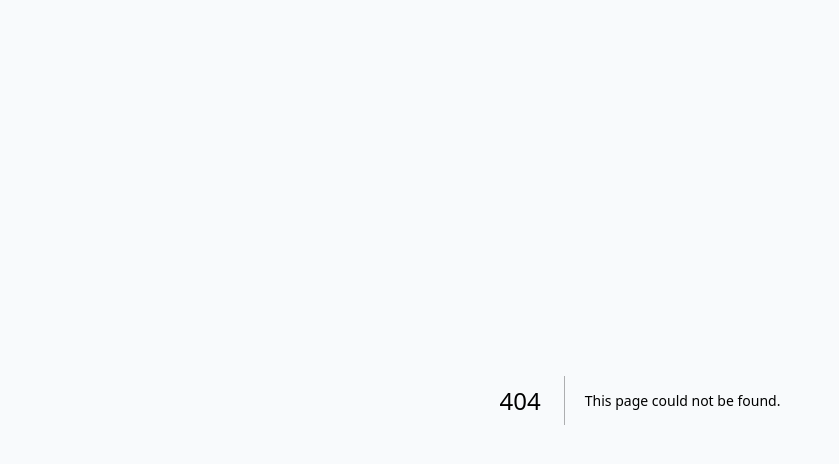
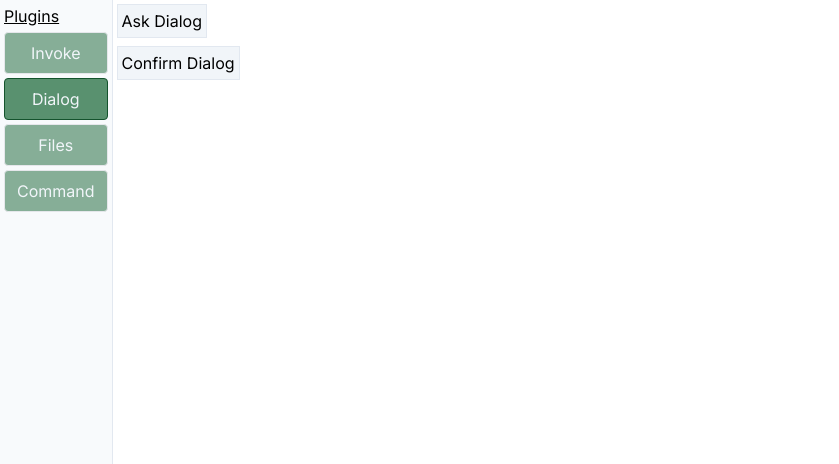
Before and after one commit to martin-opensky/create-tauri-2-next-14-app, a Next.js app: page /dialog in a window 1280 px wide. Before the commit this address had no page. Shown: the top 464 px of the page, without its empty margins (0-839 px from the left). Built offline with nearby package versions, Linux system fonts and the light colour scheme.

Commit message:
feat: improve layout

```diff
--- /dev/null
+++ b/src/app/command/page.tsx
@@ -0,0 +1,29 @@
+'use client'
+import { useState } from 'react'
+import { Command } from '@tauri-apps/plugin-shell'
+
+export default function Invoke() {
+  const [output, setOutput] = useState<string>('')
+
+  const triggerCommand = async () => {
+    const result = await Command.create('run-node-version', ['-v']).execute()
+
+    if (result.stdout) {
+      setOutput(`Output: ${result.stdout}`)
+    } else if (result.stderr) {
+      setOutput(`Output: ${result.stderr}`)
+    }
+  }
+
+  return (
+    <>
+      <button
+        className="border border-slate-200 bg-slate-100 p-1"
+        onClick={triggerCommand}
+      >
+        Trigger Command
+      </button>
+      <div>{output}</div>
+    </>
+  )
+}
--- /dev/null
+++ b/src/app/dialog/page.tsx
@@ -0,0 +1,46 @@
+'use client'
+import { ask, confirm } from '@tauri-apps/plugin-dialog'
+import { useState } from 'react'
+
+export default function Dialog() {
+  const [output, setOutput] = useState<string>('')
+
+  const triggerAsk = async () => {
+    const answer = await ask('This action cannot be reverted. Are you sure?', {
+      title: 'Tauri',
+      type: 'error',
+    })
+
+    console.log(answer)
+
+    setOutput(`Ask: ${answer.toString()}`)
+  }
+
+  const triggerConfirm = async () => {
+    const confirmation = await confirm(
+      'This action cannot be reverted. Are you sure?',
+    )
+
+    console.log(confirmation)
+
+    setOutput(`Confirm: ${confirmation.toString()}`)
+  }
+
+  return (
+    <>
+      <button
+        className="border border-slate-200 bg-slate-100 p-1"
+        onClick={triggerAsk}
+      >
+        Ask Dialog
+      </button>
+      <button
+        className="border border-slate-200 bg-slate-100 p-1"
+        onClick={triggerConfirm}
+      >
+        Confirm Dialog
+      </button>
+      <div>{output}</div>
+    </>
+  )
+}
--- /dev/null
+++ b/src/app/file-system/page.tsx
@@ -0,0 +1,78 @@
+'use client'
+import { useState, useEffect } from 'react'
+import { open } from '@tauri-apps/plugin-dialog'
+import { readTextFile, writeTextFile } from '@tauri-apps/plugin-fs'
+
+export default function Dialog() {
+  const [output, setOutput] = useState<string>('')
+  const [fileContents, setFileContents] = useState('')
+  const [filePath, setFilePath] = useState<string | undefined>()
+
+  useEffect(() => {
+    if (filePath) {
+      const loadFile = async () => {
+        const contents = await readTextFile(filePath)
+        console.log(contents, filePath)
+        setFileContents(contents)
+      }
+
+      loadFile()
+    } else {
+      setFileContents('')
+    }
+  }, [filePath])
+
+  const triggerOpen = async () => {
+    const _file = await open({
+      filters: [
+        {
+          name: 'Text files',
+          extensions: ['md', 'txt'],
+        },
+      ],
+    })
+
+    if (!_file) return
+
+    console.log(_file?.path)
+
+    setFilePath(_file?.path)
+    setOutput(`Open: ${_file?.name}`)
+  }
+
+  const triggerWrite = async (contents: string) => {
+    if (!filePath) return
+
+    await writeTextFile(filePath, contents)
+
+    setOutput(`Write to: ${filePath}`)
+  }
+
+  return (
+    <>
+      <button
+        className="border border-slate-200 bg-slate-100 p-1"
+        onClick={triggerOpen}
+      >
+        Open MD File
+      </button>
+
+      <div>{output}</div>
+      {fileContents && (
+        <>
+          <textarea
+            className="flex h-44 w-[calc(100%-16px)] justify-center border border-slate-200 p-2"
+            onChange={(e) => setFileContents(e.target.value)}
+            value={fileContents}
+          />
+          <button
+            className="border border-slate-200 bg-slate-100 p-1"
+            onClick={() => triggerWrite(fileContents)}
+          >
+            Save
+          </button>
+        </>
+      )}
+    </>
+  )
+}
--- /dev/null
+++ b/src/app/invoke/page.tsx
@@ -0,0 +1,25 @@
+'use client'
+import { invoke } from '@tauri-apps/api/primitives'
+import { useState } from 'react'
+
+export default function Invoke() {
+  const [output, setOutput] = useState<string>('')
+
+  const invokeGreet = async () => {
+    const msg: string = await invoke('greet', { name: 'World' })
+
+    setOutput(msg)
+  }
+
+  return (
+    <>
+      <button
+        className="border border-slate-200 bg-slate-100 p-1"
+        onClick={invokeGreet}
+      >
+        Invoke Greet
+      </button>
+      <div>{output}</div>
+    </>
+  )
+}
--- a/src/app/layout.tsx
+++ b/src/app/layout.tsx
@@ -2,6 +2,7 @@ import type { Metadata } from 'next'
 import { Inter } from 'next/font/google'
 import classNames from 'classnames'
 import './globals.css'
+import Navigation from '@/components/Navigation'
 
 const inter = Inter({ subsets: ['latin'] })
 
@@ -22,7 +23,14 @@ export default function RootLayout({
           'h-screen w-screen bg-slate-50': true,
         })}
       >
-        {children}
+        <main className="flex min-h-full min-w-full flex-row">
+          <section className="border-r border-slate-200 p-1">
+            <Navigation />
+          </section>
+          <section className="flex flex-1 flex-col items-start gap-2 bg-white p-1">
+            {children}
+          </section>
+        </main>
       </body>
     </html>
   )
--- a/src/app/page.tsx
+++ b/src/app/page.tsx
@@ -1,12 +1,5 @@
-import ActionBar from '@/components/ActionBar'
+import { redirect } from 'next/navigation'
 
 export default function Home() {
-  return (
-    <main className="flex min-h-full min-w-full flex-col">
-      <ActionBar />
-      <section className="flex min-h-full min-w-full flex-1 items-center justify-center text-lg">
-        Tauri v2 + Next.js v14
-      </section>
-    </main>
-  )
+  redirect('/invoke')
 }
--- a/src/components/ActionBar.tsx
+++ /dev/null
@@ -1,127 +0,0 @@
-'use client'
-
-import { useState, useEffect } from 'react'
-import { invoke } from '@tauri-apps/api/primitives'
-import { ask, confirm, open } from '@tauri-apps/plugin-dialog'
-import { readTextFile, writeTextFile } from '@tauri-apps/plugin-fs'
-import { Command } from '@tauri-apps/plugin-shell'
-
-export default function ActionBar() {
-  const [msg, setMsg] = useState('Hello World!')
-  const [fileContents, setFileContents] = useState('')
-  const [filePath, setFilePath] = useState<string | undefined>()
-
-  useEffect(() => {
-    if (filePath) {
-      const loadFile = async () => {
-        const contents = await readTextFile(filePath)
-        console.log(contents, filePath)
-        setFileContents(contents)
-      }
-
-      loadFile()
-    } else {
-      setFileContents('')
-    }
-  }, [filePath])
-
-  const invokeGreet = async () => {
-    const msg: string = await invoke('greet', { name: 'World' })
-
-    setMsg(msg)
-  }
-
-  const triggerAsk = async () => {
-    const answer = await ask('This action cannot be reverted. Are you sure?', {
-      title: 'Tauri',
-      type: 'error',
-    })
-
-    console.log(answer)
-
-    setMsg(`Ask: ${answer.toString()}`)
-  }
-
-  const triggerConfirm = async () => {
-    const confirmation = await confirm(
-      'This action cannot be reverted. Are you sure?',
-    )
-
-    console.log(confirmation)
-
-    setMsg(`Confirm: ${confirmation.toString()}`)
-  }
-
-  const triggerOpen = async () => {
-    const _file = await open({
-      filters: [
-        {
-          name: 'Text files',
-          extensions: ['md', 'txt'],
-        },
-      ],
-    })
-
-    if (!_file) return
-
-    console.log(_file?.path)
-
-    setFilePath(_file?.path)
-    setMsg(`Open: ${_file?.name}`)
-  }
-
-  const triggerWrite = async (contents: string) => {
-    if (!filePath) return
-
-    await writeTextFile(filePath, contents)
-
-    setMsg(`Write to: ${filePath}`)
-  }
-
-  const triggerCommand = async () => {
-    const result = await Command.create('run-node-version', ['-v']).execute()
-
-    console.log(result)
-    const { code, signal, stderr, stdout } = result
-
-    setMsg(`Command: ${code} ${signal} ${stderr} ${stdout}`)
-  }
-
-  return (
-    <>
-      <section className="mx-52 flex flex-row justify-center gap-2 p-2">
-        <Button text="Invoke" onClick={invokeGreet} />
-        <Button text="Dialog" onClick={triggerAsk} />
-        <Button text="Confirm" onClick={triggerConfirm} />
-        <Button text="Open" onClick={triggerOpen} />
-        <Button text="Write" onClick={() => triggerWrite(fileContents)} />
-        <Button text="Command" onClick={triggerCommand} />
-      </section>
-      <div className="m-2 flex justify-center">{msg}</div>
-
-      {fileContents && (
-        <textarea
-          className="m-2 flex h-44 justify-center p-2"
-          onChange={(e) => setFileContents(e.target.value)}
-          value={fileContents}
-        />
-      )}
-    </>
-  )
-}
-
-interface ButtonProps {
-  text: string
-  onClick: () => void
-}
-
-const Button: React.FC<ButtonProps> = ({ text, onClick }) => {
-  return (
-    <button
-      className="rounded bg-green-800/50 px-4 py-2 font-bold text-slate-100 hover:bg-green-800/70"
-      onClick={onClick}
-    >
-      {text}
-    </button>
-  )
-}
--- /dev/null
+++ b/src/components/Navigation.tsx
@@ -0,0 +1,42 @@
+'use client'
+
+import Link from 'next/link'
+import { usePathname } from 'next/navigation'
+import classNames from 'classnames'
+
+export default function Navigation() {
+  return (
+    <>
+      <section className="flex flex-col justify-center gap-1">
+        <span className="underline">Plugins</span>
+        <NavItem text="Invoke" link="invoke" />
+        <NavItem text="Dialog" link="dialog" />
+        <NavItem text="Files" link="file-system" />
+        <NavItem text="Command" link="command" />
+      </section>
+    </>
+  )
+}
+
+interface NavItemProps {
+  text: string
+  link: string
+}
+
+const NavItem: React.FC<NavItemProps> = ({ text, link }) => {
+  const pathname = usePathname()
+
+  return (
+    <Link href={link}>
+      <button
+        className={classNames({
+          'w-full rounded border bg-green-800/50 px-3 py-2 text-slate-100 hover:bg-green-800/70':
+            true,
+          'border-green-900 bg-green-800/70': pathname.substring(1) === link,
+        })}
+      >
+        {text}
+      </button>
+    </Link>
+  )
+}
```
